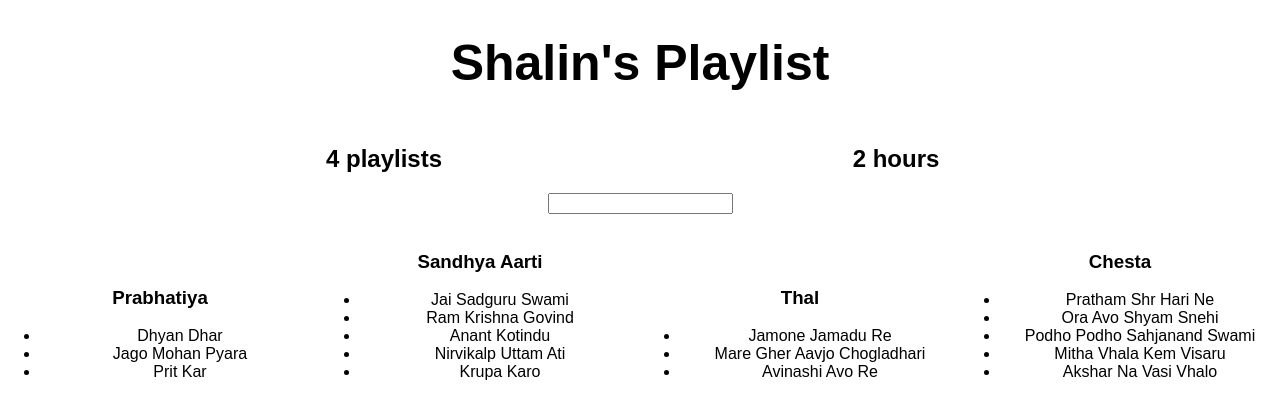
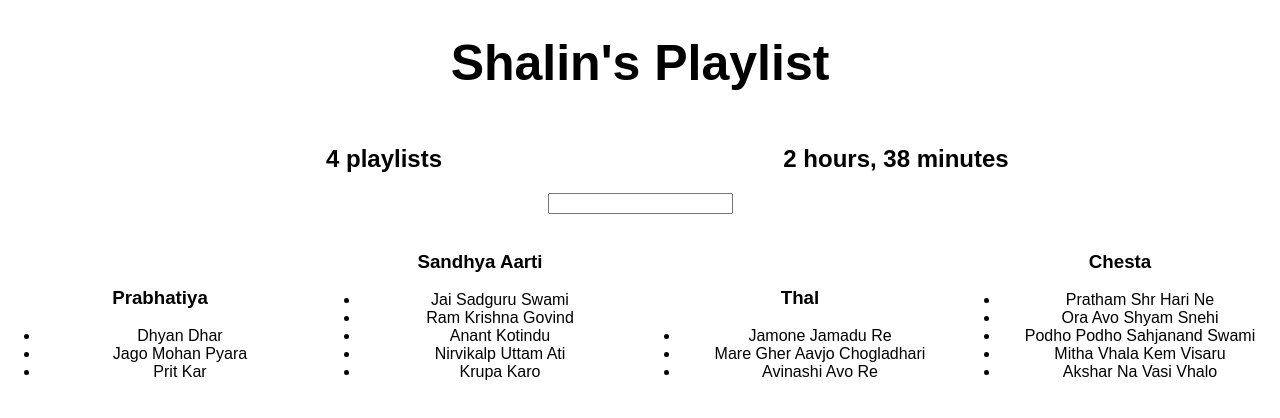
Before and after one commit to shalinparmar/react-prototype-app, a React (Create React App) app: page / in a window 1280 px wide. Shown: the top 418 px of the page. Built offline with nearby package versions, Linux system fonts and the light colour scheme.

Commit message:
applied filter to all components

```diff
--- a/src/App.js
+++ b/src/App.js
@@ -39,9 +39,11 @@ class HoursCounter extends Component {
   render() {
     let allSongs = this.props.playlists.reduce((songs, eachPlaylist) => songs.concat(eachPlaylist.songs), []);
     let totalDuration = allSongs.reduce((sum, eachSong) => sum += eachSong.duration, 0)
+    let hours = Math.floor(totalDuration/3600);
+
     return (
       <div style={{display: 'inline-block', width: '40%'}}>
-        <h2>{Math.floor(totalDuration/3600)} hours</h2>
+        <h2>{hours} hours, {Math.floor(totalDuration/60 - (hours*60)) + ' minutes'}</h2>
       </div>
     )
   }
@@ -91,6 +93,11 @@ class App extends Component {
   }
 
   render() {
+    let playlistsToRender = this.state.serverData.user? this.state.serverData.user.playlists
+      .filter(
+        playlist => playlist.name.toLowerCase().includes(this.state.filterString.toLowerCase())
+      ) : [];
+
     return (
       <div className="App">
         {this.state.serverData.user ?
@@ -98,12 +105,10 @@ class App extends Component {
           <h1>
               {this.state.serverData.user.name}'s Playlist
           </h1>
-          <PlaylistCounter playlists={this.state.serverData.user.playlists} />
-          <HoursCounter playlists={this.state.serverData.user.playlists} />
+          <PlaylistCounter playlists={playlistsToRender} />
+          <HoursCounter playlists={playlistsToRender} />
           <Filter onTextChange={text => this.setState({filterString: text})} />
-          {this.state.serverData.user.playlists.filter(
-            playlist => playlist.name.toLowerCase().includes(this.state.filterString.toLowerCase())
-          ).map(playlist =>
+          {playlistsToRender.map(playlist =>
             <Playlist playlist={playlist} />)}
         </div> : <h1>Loading.....</h1>}
       </div>
```
